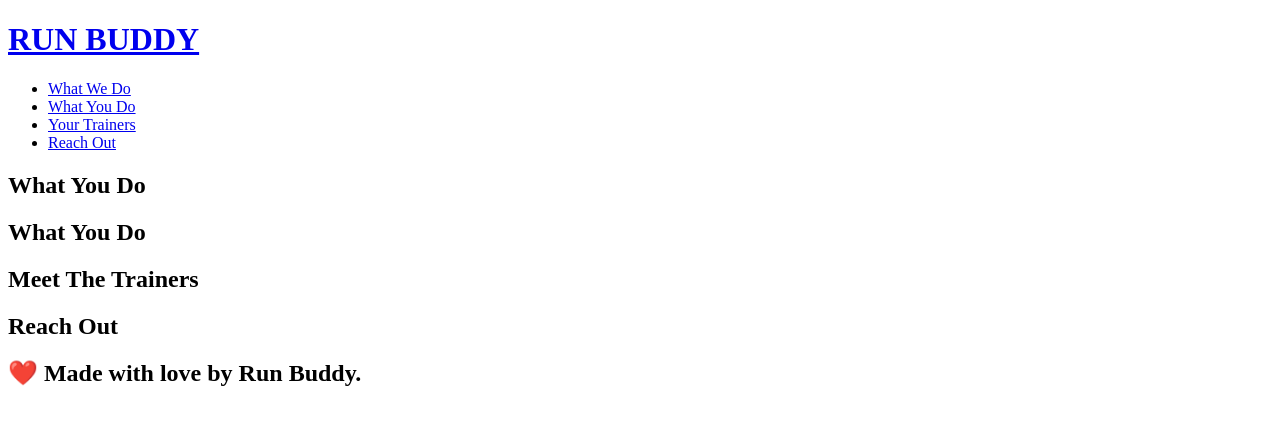
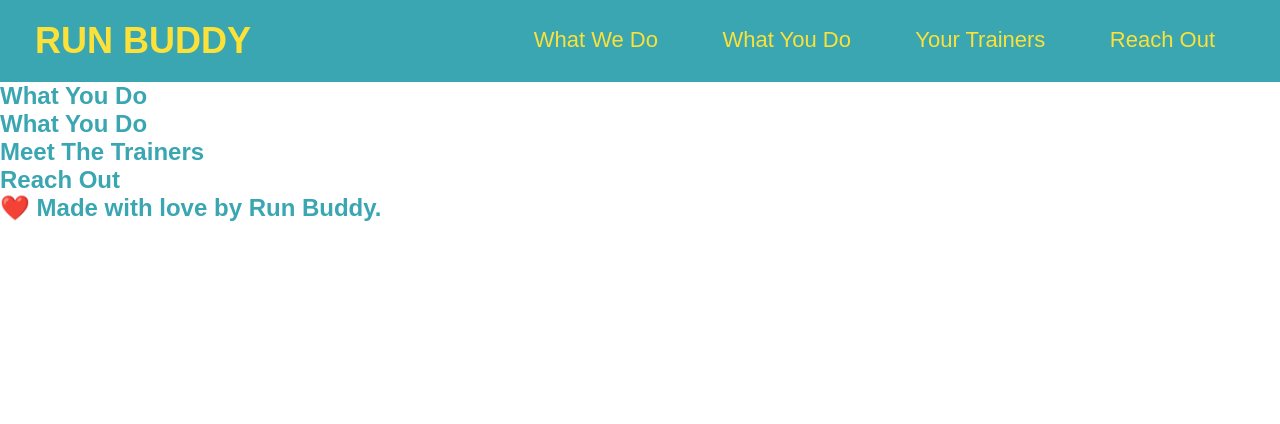
Before and after one commit to h3samayoa/run-buddy, a plain HTML site: page index.html in a window 1280 px wide. Drawn offline with Linux system fonts and the light colour scheme.

Commit message:
added css styling

```diff
--- /dev/null
+++ b/assets/style.css
@@ -0,0 +1,50 @@
+* {
+    margin: 0;
+    padding: 0;
+}
+
+body {
+    color: #39a6b2;
+    font-family: Arial, Helvetica, sans-serif;
+}
+
+/* apply styles to <header> */
+header {
+    padding: 20px 35px;
+    background-color: #39a6b2;
+}
+
+header h1 {
+    font-weight: bold;
+    font-size: 36px;
+    color: #fce138;
+    margin: 0;
+}
+
+header a {
+    text-decoration: none;
+    color: #fce138;
+}
+
+header nav {
+    float: right;
+    margin: 7px 0;
+}
+
+header nav ul li {
+    display: inline;
+}
+
+header nav ul li a {
+    margin: 0 30px;
+    font-weight: lighter;
+    font-size: 22px;
+}
+
+header h1 {
+    font-weight: bold;
+    font-size: 36px;
+    color: #fce138;
+    margin: 0;
+    display: inline;
+}
--- a/index.html
+++ b/index.html
@@ -1,6 +1,7 @@
 <!DOCTYPE html>
 <html lang="en">
     <head>
+        <link rel="stylesheet" href="assets\style.css" />
         <meta charset="UTF-8" />
         <title>Run Buddy</title>
     </head>
```
